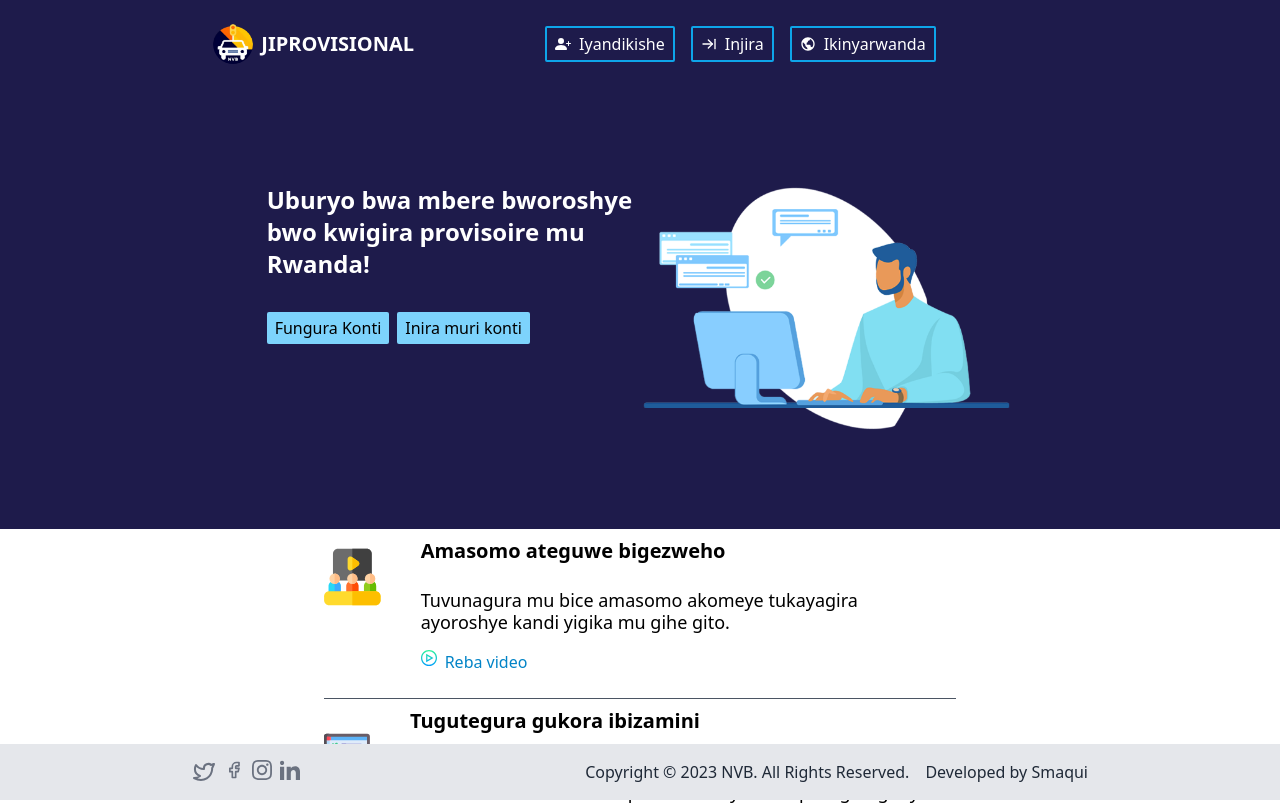
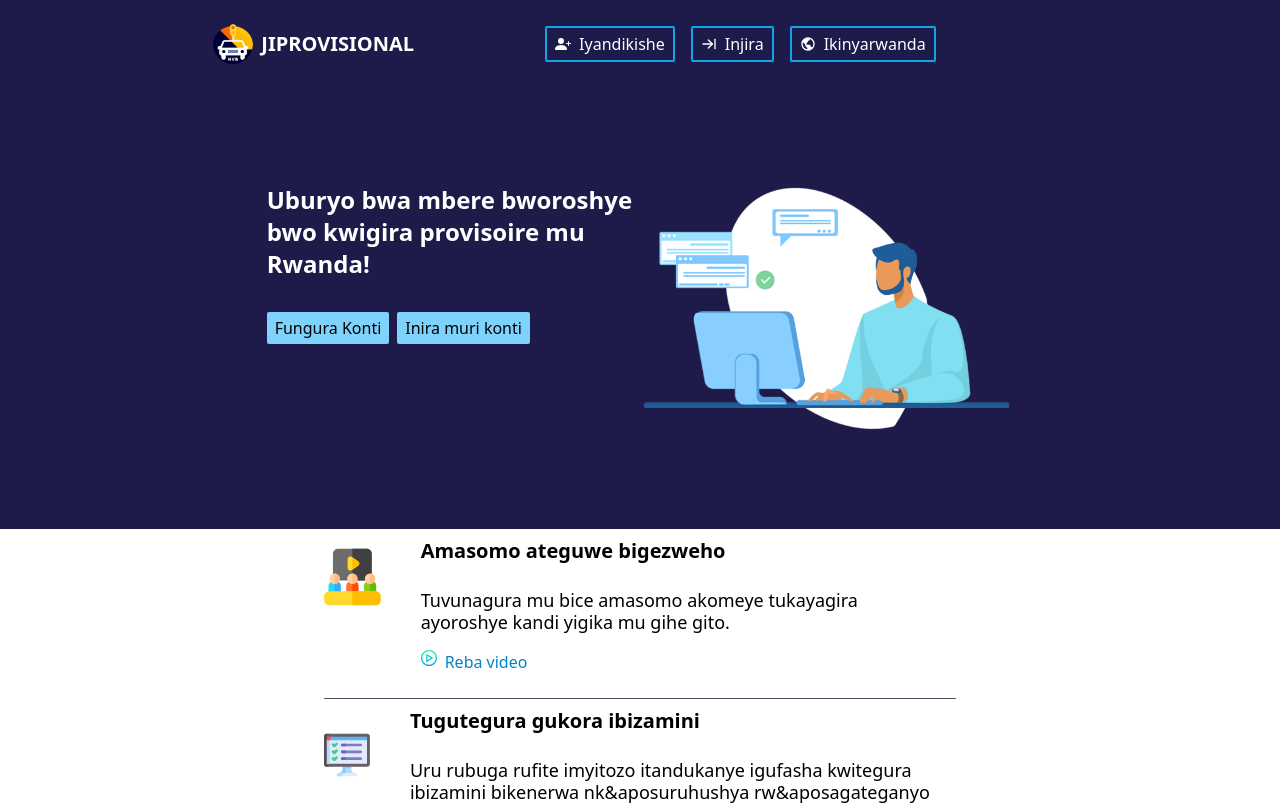
Before and after one commit to niyobern/obed, a Next.js app: page / in a window 1280 px wide. Shown: the top 805 px of the page. Built offline with nearby package versions, Linux system fonts and the light colour scheme.

Commit message:
Update Layout.js

```diff
--- a/components/layout/Layout.js
+++ b/components/layout/Layout.js
@@ -16,8 +16,8 @@ export default  function Layout( { children, right, title } ){
         return (
         <div className="relative flex flex-col gap-4 w-full h-screen">
         { children }
-        <div className="fixed bottom-0 w-full"><Footer/></div>
-        <div className="sticky bottom-0 w-full invisible"><Footer/></div>
+        <div className="w-full"><Footer/></div>
+        <div className="sticky bottom-0 w-full hidden"><Footer/></div>
         </div>
         )
     }
```
